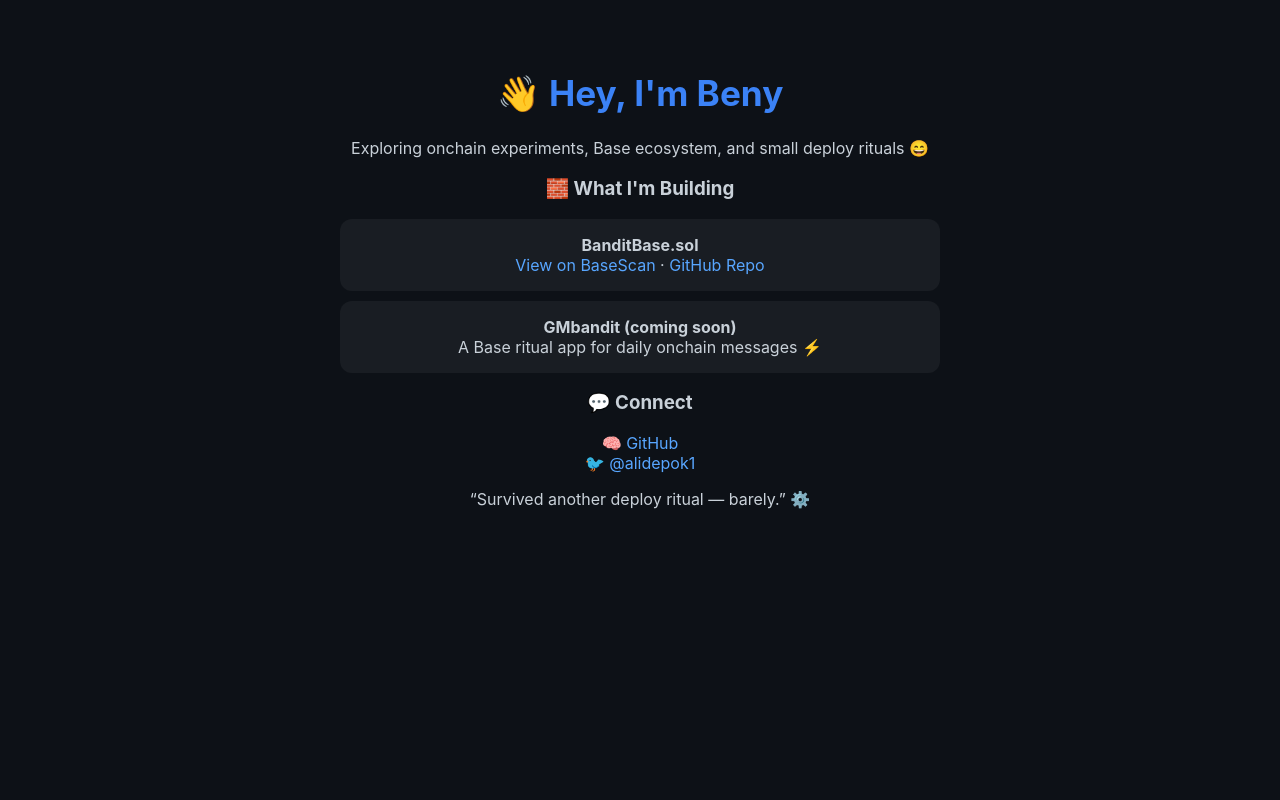
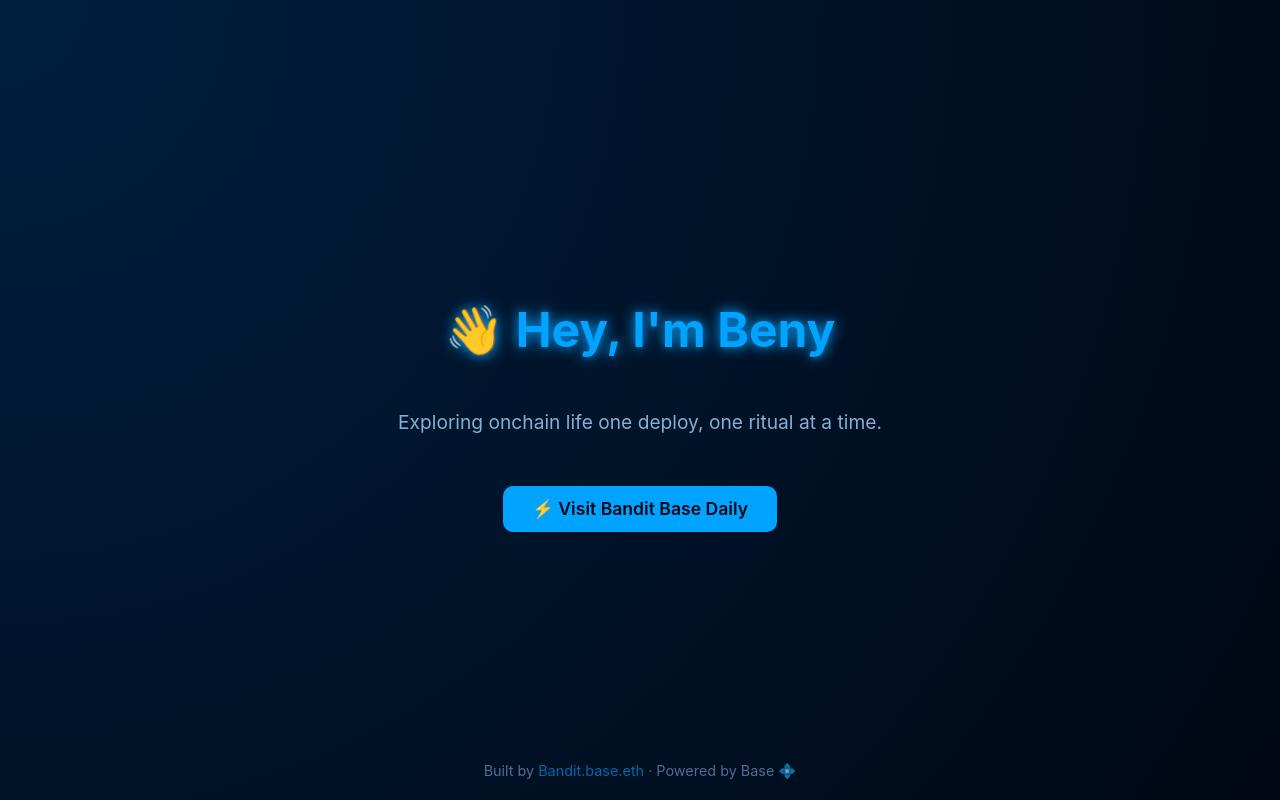
Before and after one commit to Beny25/beny25.github.io, a plain HTML site: page index.html in a window 1280 px wide. Drawn offline with Linux system fonts and the light colour scheme.

Commit message:
feat: add glow motion homepage
Updated meta tags and title for clarity. Enhanced styling and layout for better user experience.

```diff
--- a/index.html
+++ b/index.html
@@ -1,68 +1,95 @@
 <!DOCTYPE html>
 <html lang="en">
 <head>
-  <meta charset="UTF-8">
-  <meta name="viewport" content="width=device-width, initial-scale=1.0">
-  <title>Beny | Onchain Builder</title>
+  <meta charset="UTF-8" />
+  <meta name="viewport" content="width=device-width, initial-scale=1.0" />
+  <title>Beny | Base Onchain Explorer</title>
   <style>
+    @keyframes fadeIn {
+      from { opacity: 0; transform: translateY(20px); }
+      to { opacity: 1; transform: translateY(0); }
+    }
+
+    @keyframes glow {
+      from { text-shadow: 0 0 10px #00a3ff; }
+      to { text-shadow: 0 0 25px #00a3ff, 0 0 40px #00a3ff; }
+    }
+
     body {
-      background-color: #0d1117;
-      color: #c9d1d9;
-      font-family: 'Inter', sans-serif;
+      margin: 0;
+      padding: 0;
+      font-family: "Inter", sans-serif;
+      background: radial-gradient(circle at top left, #001F3F, #000814);
+      color: #E8F1FF;
       text-align: center;
-      padding: 40px;
+      min-height: 100vh;
+      display: flex;
+      flex-direction: column;
+      justify-content: center;
+      align-items: center;
+      overflow: hidden;
     }
+
     h1 {
-      color: #3b82f6;
-      font-size: 2.2rem;
+      font-size: 3rem;
+      color: #00a3ff;
+      animation: glow 3s ease-in-out infinite alternate, fadeIn 1s ease-in-out;
     }
-    a {
-      color: #58a6ff;
+
+    p {
+      font-size: 1.2rem;
+      color: #a9d6ff;
+      opacity: 0.8;
+      animation: fadeIn 2s ease-in-out;
+    }
+
+    .link-btn {
+      background: #00a3ff;
+      color: #000814;
+      padding: 0.8rem 1.8rem;
+      border-radius: 10px;
       text-decoration: none;
+      font-weight: 600;
+      font-size: 1.1rem;
+      margin-top: 2rem;
+      display: inline-block;
+      transition: 0.3s ease;
+      animation: fadeIn 2.5s ease-in-out;
     }
-    a:hover {
-      text-decoration: underline;
+
+    .link-btn:hover {
+      background: #0081d6;
+      box-shadow: 0 0 20px #00a3ff;
+      transform: translateY(-3px);
     }
-    .container {
-      max-width: 600px;
-      margin: 0 auto;
+
+    footer {
+      position: absolute;
+      bottom: 20px;
+      font-size: 0.9rem;
+      opacity: 0.6;
+      color: #88aadd;
     }
-    .project {
-      background: rgba(255, 255, 255, 0.05);
-      border-radius: 12px;
-      padding: 16px;
-      margin: 10px 0;
-      transition: 0.3s;
+
+    footer a {
+      color: #00a3ff;
+      text-decoration: none;
+      transition: 0.2s;
     }
-    .project:hover {
-      background: rgba(59, 130, 246, 0.15);
+
+    footer a:hover {
+      text-shadow: 0 0 8px #00a3ff;
     }
   </style>
 </head>
 <body>
-  <div class="container">
-    <h1>👋 Hey, I'm Beny</h1>
-    <p>Exploring onchain experiments, Base ecosystem, and small deploy rituals 😄</p>
+  <h1>👋 Hey, I'm Beny</h1>
+  <p>Exploring onchain life one deploy, one ritual at a time.</p>
 
-    <h3>🧱 What I'm Building</h3>
-    <div class="project">
-      <b>BanditBase.sol</b><br>
-      <a href="https://basescan.org/address/0x669E987880d694E975198555331025944f438aCD" target="_blank">View on BaseScan</a> ·
-      <a href="https://github.com/Beny25/bandit-base-daily" target="_blank">GitHub Repo</a>
-    </div>
+  <a class="link-btn" href="https://banditbase.beny25.github.io" target="_blank">⚡ Visit Bandit Base Daily</a>
 
-    <div class="project">
-      <b>GMbandit (coming soon)</b><br>
-      A Base ritual app for daily onchain messages ⚡
-    </div>
-
-    <h3>💬 Connect</h3>
-    <p>
-      🧠 <a href="https://github.com/Beny25" target="_blank">GitHub</a> <br>
-      🐦 <a href="https://twitter.com/alidepok1" target="_blank">@alidepok1</a>
-    </p>
-
-    <p>“Survived another deploy ritual — barely.” ⚙️</p>
-  </div>
+  <footer>
+    Built by <a href="https://twitter.com/alidepok1" target="_blank">Bandit.base.eth</a> · Powered by Base 💠
+  </footer>
 </body>
 </html>
```
